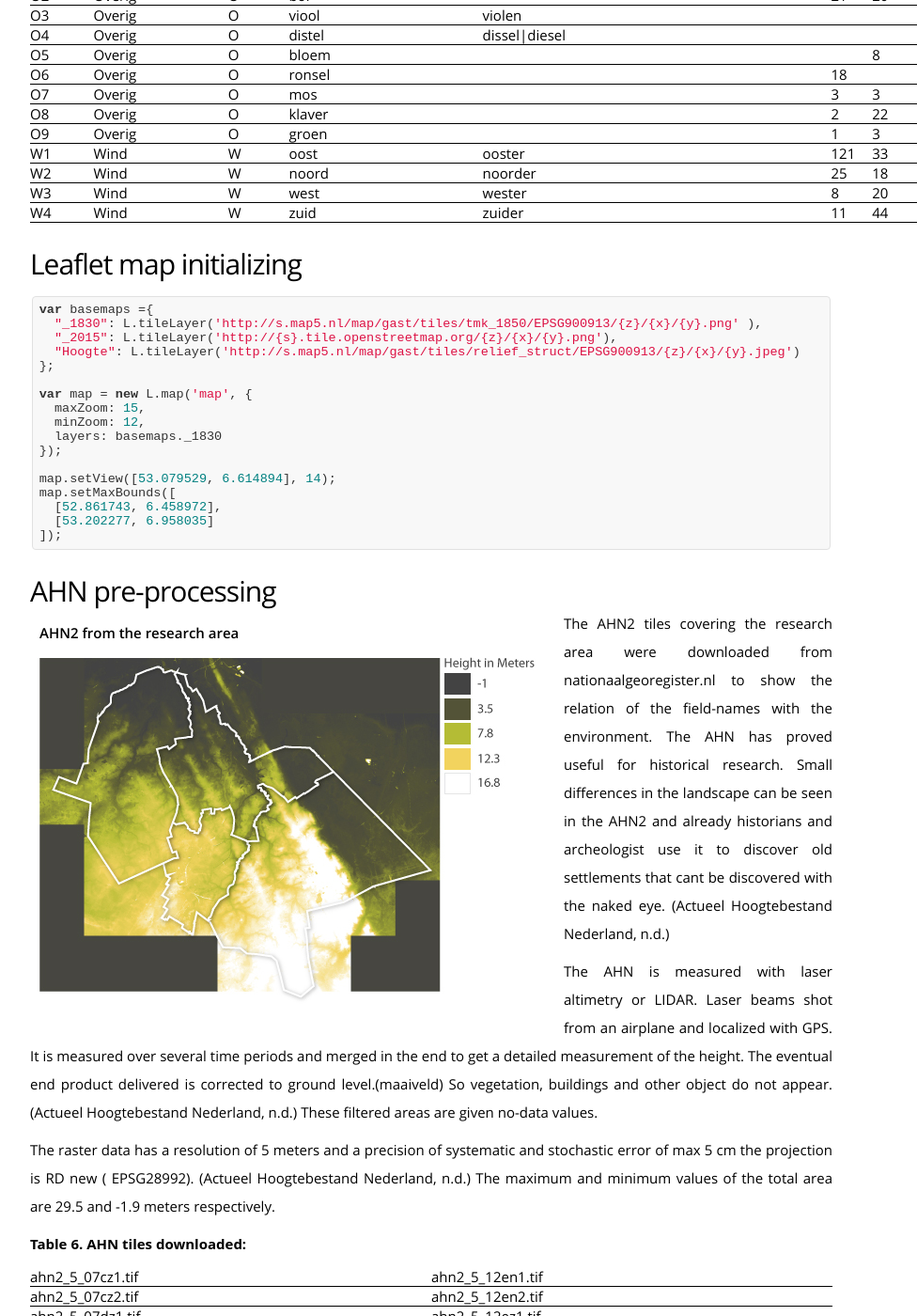
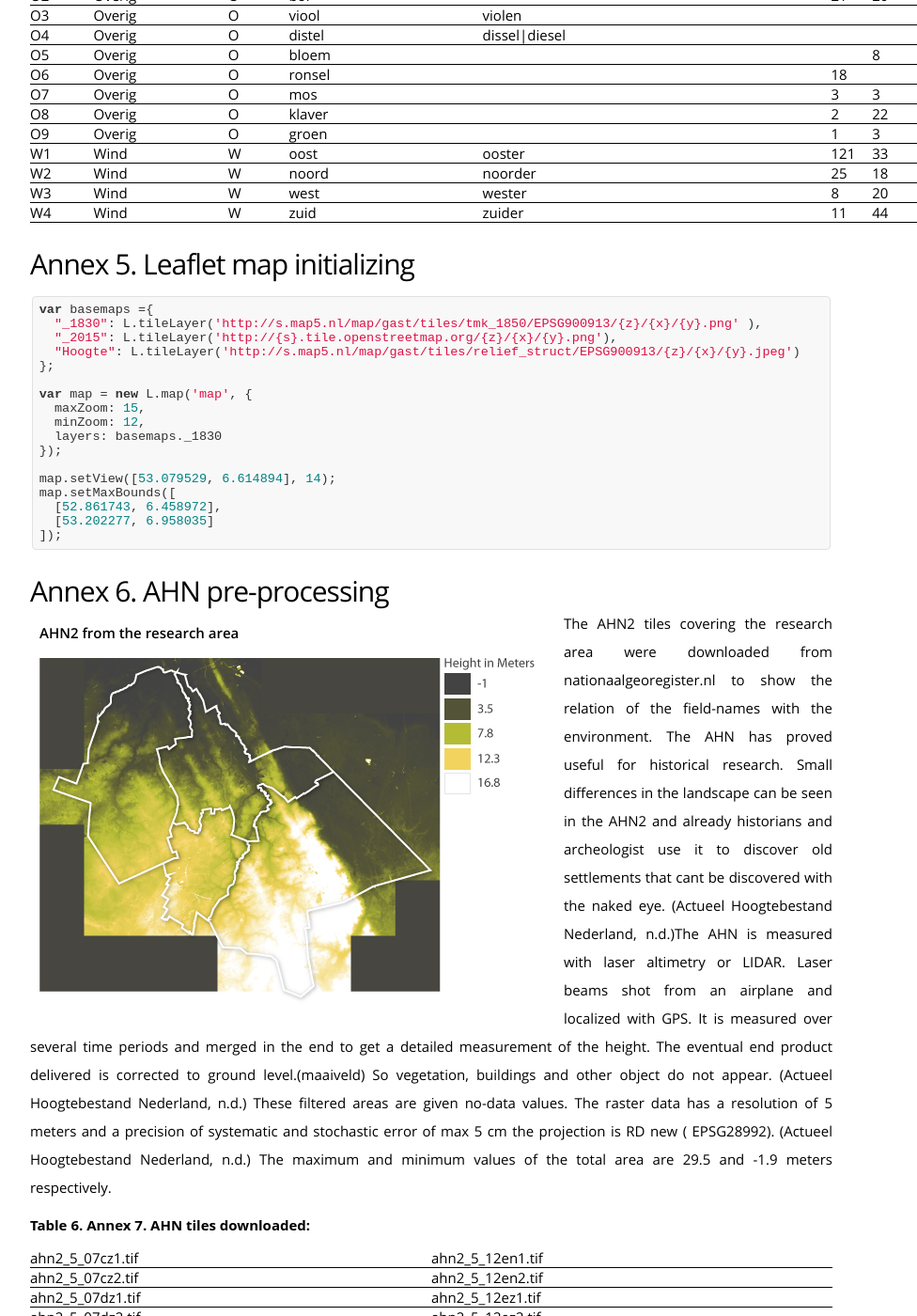
Before and after one commit to NieneB/InternshipReport, a Jekyll site: the page built from index.md, in a window 1280 px wide and 1400 px high, scrolled down 42532 px. Shown: the whole window at 94% size, without its empty margins (181-1157 px from the left). Built offline with Jekyll 4.4.1, drawn with Linux system fonts in a browser that asks for light colours; some web fonts are replaced; some of the changed text lies outside the part shown.

Commit message:
annex numbering:

```diff
--- a/index.md
+++ b/index.md
@@ -467,15 +467,15 @@ All the field-name data was delivered in separate .DAT files and scattered over
 	<figcaption> Flowchart field-name dataset processing </figcaption>
 </figure>
 
-For scripts see the <a class ="xref" href="#r-sript-converting-files-to-shapefile">appendix 1, 2 and 3.</a>
+For scripts see the <a class ="xref" href="#A1">appendix 1, 2 and 3.</a>
 
 After merging the datasets it resulted into a lot of overlapping areas, so instead,  the field-names were all linked to the Kadaster dataset from 1830. Now a single layer of polygons with multiple names is the result. This was done by spatially joining the datasets, or joining by the Kadaster ID’s which most of the datasets contained. The ID contained; municipality, sheet map number, parcel number.
 
 Eventually, the field-names that had no category assigned, in the previous research by the RCE, had to be classified as well. This to have more coverage and amount of field-names.
 
-The classification was done in R. See <a class="xref" href="#r-script-detecting-categories"> appendix 3</a> for the script.  A field-name can consist out of multiple words with a different meaning and multiple categories and lemmings can be assigned to one field name.  The classification provided by the RCE was used. This contained per category, different codes and alternative words that signifies the same.
-
-The script runs through all the field-names and all the possible categories, to match which category was applicable. These categories are given in <a class='xref' href="#field-name-cat"> table 4</a> with the amount of classes before  and after the classification in R. In the <a class="xref" href="categories-field-names-form-rce">  appendix 4 </a> a total overview of the categories and the names and alternative names can be found.
+The classification was done in R. See <a class="xref" href="#A3"> appendix 3</a> for the script.  A field-name can consist out of multiple words with a different meaning and multiple categories and lemmings can be assigned to one field name.  The classification provided by the RCE was used. This contained per category, different codes and alternative words that signifies the same.
+
+The script runs through all the field-names and all the possible categories, to match which category was applicable. These categories are given in <a class='xref' href="#field-name-cat"> table 4</a> with the amount of classes before  and after the classification in R. In the <a class="xref" href="#A4">  appendix 4 </a> a total overview of the categories and the names and alternative names can be found.
 
 <p class="table" id="field-name-cat"> Field-name categories </p>
 
@@ -538,7 +538,7 @@ Leaflet currently compete with OpenLayers only with respect to the display of ma
 
 Leaflet also has the applicability to install plug-ins. The MiniMap plug-in lets the user change the background map, and Leaflet Draw enables the creation of lines, polygons and points by the user.
 
-See <a class="xref" href="#leaflet-map-initializing"> appendix 5</a> for the Leaflet map initializing code.
+See <a class="xref" href="#A5"> appendix 5</a> for the Leaflet map initializing code.
 
 ### Back-end
 First both client side and server side are built on one computer as a single seat set-up, in order to develop and test the processes. Once the desired result is achieved, the prototype application will be moved to a server with a database.
@@ -546,10 +546,10 @@ First both client side and server side are built on one computer as a single sea
 #### Database
 The open source database PostgreSQL was installed with a PostGIS extension to create the needed database. It is currently the most popular free and open source spatial database (Steiniger and Hunter 2013). The PostGIS extension enables geographic objects like shape files and rasters.
 
-First, the data needed for the application was downloaded and pre-processed. <a class="xref" href="#ahn-tiles-downloaded:"> appendix 6 and 7 </a> $$ shows the pre-processing for the AHN2 data and the water topologies.
+First, the data needed for the application was downloaded and pre-processed. <a class="xref" href="#A6"> appendix 6 and 7 </a> shows the pre-processing for the AHN2 data and the water topologies.
 The AHN2 tiles covering the research area were downloaded from nationaalgeoregister.nl to show the relation of the field-names with the environment. The water bodies are downloaded from the open data PDOK.nl. The Top10NLactueel contains all topology of the Netherlands on a scale of 1:25.000. Only the water bodies were used.
 
-After pre-processing all the , data was loaded in the database with a dutch projected coordinate system RD new (EPSG:28992) See <a class="xref" href="#loading-data-in-the-database"> appendix 8 </a> for the Shp2psql and Raster2psql lines used.
+After pre-processing all the data was loaded in the database with a dutch projected coordinate system RD new (EPSG:28992) See <a class="xref" href="#A8"> appendix 8 </a> for the Shp2psql and Raster2psql lines used.
 
 #### API
 A API or application programming interface, is needed to connect the web-application with the data in the PostGis database.  For this purpose Brianc Node-Postgres is used. Node-Postgresis a PostgreSQL client for node.JS with pure JavaScript bindings.
@@ -559,7 +559,7 @@ For more info see:
 - https://github.com/brianc/node-postgres
 - https://nodejs.org/about/
 
-See <a class="xref" href="#request-response-for-transect-line"> appendix 9 </a> for the API request and response lines.
+See <a class="xref" href="#A9"> appendix 9 </a> for the API request and response lines.
 The request makes use client response on Leaflet Draw.  The response is send back to JS and handled with D3.  Because Leaflet projects in WGS84 (EPSG:4326) the SQL query translates the coordinates to RDnew for intersection with the data in the database. In the end of the SQL query, it transforms it back to WGS84 in order to project the line correctly on the leaflet map again.
 
 ## Method Sub-objective 3. Evaluating the web-application
@@ -575,7 +575,7 @@ Because there is not a official testing group available, the participants will b
 
 <a class="xref" href="#QandO">Table 5 </a>
 shows the statements asked and the connection with the design requirements which are in <a class="xref" href="#results-sub-objective-1-the-design-requirements"> chapter 5.1  </a>
-The complete questionnaire can be found in <a class="xref" href="#questionnaire-for-testing-the-application"> appendix 10</a>.
+The complete questionnaire can be found in <a class="xref" href="#A10"> appendix 10</a>.
 
 <p class="table" id="QandO"> Questions and Objectives </p>
 
@@ -721,7 +721,7 @@ One of the main inspirations was the following image:
   <p>*Source: https://commons.wikimedia.org/wiki/File:1832_Erie_Canal.jpg *</p>
 </figure>
 
-Complete mood board; see <a class="xref" href="#mood-board">appendix 11.</a>
+Complete mood board; see <a class="xref" href="#A11">appendix 11.</a>
 
 Custom fonts were explored to add to the feeling of a old map to the design. Old font was tried but made the names hard to read. So changed back to an easier to read font. Website used is www.fontsquirrel.com
 
@@ -783,9 +783,9 @@ See <a class="xref" href="#method2"> figure 19. </a> for the overall set-up of t
   <figcaption>Prototype application overview</figcaption>
 </figure>
 
-On the web page a line can be drawn by LeafletDraw on the Leaflet map. The coordinates of this line are edited to a line string format and parsed into a SQL query. This query is explained in <a class="xref" href="#request-response-for-transect-line"> appendix 9 </a>. This query is asked to the API which requests the data from the PostGIS database. The response is a geoJSON array containing the heights on every 10 meters of the line. This data is parsed back to the script of the website and used to draw the transect line and all the other characteristics needed.
-
-In <a class="xref" href="#request-response-for-transect-line"> appendix 9 </a> the code of the communication between the front-end and back-end is given.  As well as an example of the leaflet map and the d3 compilation of the request.
+On the web page a line can be drawn by LeafletDraw on the Leaflet map. The coordinates of this line are edited to a line string format and parsed into a SQL query. This query is explained in <a class="xref" href="#A9"> appendix 9 </a>. This query is asked to the API which requests the data from the PostGIS database. The response is a geoJSON array containing the heights on every 10 meters of the line. This data is parsed back to the script of the website and used to draw the transect line and all the other characteristics needed.
+
+In <a class="xref" href="#A9"> appendix 9 </a> the code of the communication between the front-end and back-end is given.  As well as an example of the leaflet map and the d3 compilation of the request.
 
 The total code can be found on <a href=" https://github.com/NieneB/veldnamen/">  https://github.com/NieneB/veldnamen</a>.
 
@@ -811,7 +811,7 @@ On average the user requirements scored a 3.66. The functional requirements scor
   <figcaption> Results questionnaire </figcaption>
 </figure>
 
-For the total answer overview see <a class="xref" href="#answers-on-the-questionnaire"> appendix 12</a> and the extra remarks made in <a class="xref" href="#">appendix 13.</a>
+For the total answer overview see <a class="xref" href="#A12"> appendix 12</a> and the extra remarks made in <a class="xref" href="#A13">appendix 13.</a>
 
 # Discussion
 The short time span (4 months) to conduct the research, resulted in a product that is not finished completely. Only a rough prototype was produced. Because the conducting researcher did all steps of the process herself, this resulted in time shortage and a lack of specific technical skills and knowledge. The iterative process of a good design oriented research,had to be followed several times in order to come to a user centred design wit a technical working application. Recommended would be to outsource certain parts of the development of an application to professionals with specific aimed skills.
@@ -825,7 +825,7 @@ No research was conducted into the target group.
 
 
 ## Discussion on the data
-The data was provided by the RCE, because this all came in a unknown file structure with no meta-data behind the various datasets, the background and quality of the data taken into consideration for this research. Also the categorization of the names, without a category assigned yet, was done in a harsh and crude way. A simple sting comparison was done, which also resulted in wrong assigning of categories. For example short words like *val* and *gat* could also appear in names which didn't refer to this particular relief structure. Also the order of the script which starts at the beginning of the table and runs on the order of categories through the possible categories, resulting in more use of names in the category of altitude and forests, then the last category wind direction and miscellaneous. The order of the table and so the order of running the script can be seen in<a class="xref" href="#categories-field-names-form-rce"> appendix 4 </a> . Overall no human cognition came to pass for the process, which makes the classification crude. But the focus was more on the technical development of the application then the correctness of the background information.
+The data was provided by the RCE, because this all came in a unknown file structure with no meta-data behind the various datasets, the background and quality of the data taken into consideration for this research. Also the categorization of the names, without a category assigned yet, was done in a harsh and crude way. A simple sting comparison was done, which also resulted in wrong assigning of categories. For example short words like *val* and *gat* could also appear in names which didn't refer to this particular relief structure. Also the order of the script which starts at the beginning of the table and runs on the order of categories through the possible categories, resulting in more use of names in the category of altitude and forests, then the last category wind direction and miscellaneous. The order of the table and so the order of running the script can be seen in<a class="xref" href="#A4"> appendix 4 </a> . Overall no human cognition came to pass for the process, which makes the classification crude. But the focus was more on the technical development of the application then the correctness of the background information.
 
 The professional knowledge about the data was with the RCE, therefore the focus was more on the visualization and not improving the information in the data. A lack of professional knowledge about the field-names was kept at a low level.
 
@@ -945,8 +945,7 @@ Some other small recommendations are:
 
 <h1 class="nocount" >Appendix</h1>
 
-
-<h2 class ="nocount">R script converting files to shape-file. </h2>
+<h2 class ="nocount" id="A1">Annex 1. R script converting files to shape-file. </h2>
 
     filenames <- list.files()
     filenames <- list.files(filenames , pattern = "*.TAB" ,full.names = T)
@@ -966,7 +965,7 @@ Some other small recommendations are:
     }
     exportToShape(filenames, "overig")
 
-<h2 class ="nocount">SQL adjustments field-names</h2>
+<h2 class ="nocount" id="A2">Annex 2. SQL adjustments field-names</h2>
 
     -- UPDATE veldnamen3 SET naam = naam_2 WHERE naam IS NULL;
     -- UPDATE veldnamen3 SET atoto_co_3 = code_3 WHERE atoto_co_3 IS NULL;
@@ -982,7 +981,7 @@ Some other small recommendations are:
     -- ALTER TABLE veldnamen3 RENAME COLUMN atoto_co_3 TO code_3;
 
 
-<h2 class ="nocount">R script detecting categories </h2>
+<h2 class ="nocount" id="A3">Annex 3. R script detecting categories </h2>
 
     library(sp)
     library(raster)
@@ -1038,7 +1037,7 @@ Some other small recommendations are:
     }
 
 
-<h2 class ="nocount"> Categories field-names form RCE </h2>
+<h2 class ="nocount" id="A4">Annex 4. Categories field-names form RCE </h2>
 
 <table>
 <tr> <th>	Lemming Code	</th> <th>	Category 	</th> <th>	Category Code	</th> <th>	Lemming	</th> <th>	Name Alternatives	</th> <th>	Count first Code	</th> <th>	Count second Code	</th> </tr>
@@ -1208,7 +1207,7 @@ Some other small recommendations are:
 
 
 
-<h2 class="nocount"> Leaflet map initializing </h2>
+<h2 class="nocount" id="A5">Annex 5. Leaflet map initializing </h2>
 
     var basemaps ={
       "_1830": L.tileLayer('http://s.map5.nl/map/gast/tiles/tmk_1850/EPSG900913/{z}/{x}/{y}.png' ),
@@ -1228,20 +1227,16 @@ Some other small recommendations are:
       [53.202277, 6.958035]
     ]);
 
-<h2 class="nocount"> AHN pre-processing </h2>
+<h2 class="nocount" id="A6">Annex 6. AHN pre-processing </h2>
 
 <figure class="text-wrap-left">
 <p class="fig">  AHN2 from the research area </p>
 <img src="img/ahn.jpg">
 </figure>
 
-The AHN2 tiles covering the research area were downloaded from nationaalgeoregister.nl to show the relation of the field-names with the environment. The AHN has proved useful for historical research. Small differences in the landscape can be seen in the AHN2 and already historians and archeologist use it to discover old settlements that cant be discovered with the naked eye. (Actueel Hoogtebestand Nederland, n.d.)
-
-The AHN is measured with laser altimetry or LIDAR. Laser beams shot from an airplane and localized with GPS. It is measured over several time periods and merged in the end to get a detailed measurement of the height. The eventual end product delivered is corrected to ground level.(maaiveld) So vegetation, buildings and other object do not appear. (Actueel Hoogtebestand Nederland, n.d.) These filtered areas are given no-data values.
-
-The raster data has a resolution of 5 meters and a precision of systematic and stochastic error of max 5 cm the projection is RD new ( EPSG28992). (Actueel Hoogtebestand Nederland, n.d.) The maximum and minimum values of the total area are 29.5 and -1.9 meters respectively.
-
-<p class="table"> AHN tiles downloaded:</p>
+The AHN2 tiles covering the research area were downloaded from nationaalgeoregister.nl to show the relation of the field-names with the environment. The AHN has proved useful for historical research. Small differences in the landscape can be seen in the AHN2 and already historians and archeologist use it to discover old settlements that cant be discovered with the naked eye. (Actueel Hoogtebestand Nederland, n.d.)The AHN is measured with laser altimetry or LIDAR. Laser beams shot from an airplane and localized with GPS. It is measured over several time periods and merged in the end to get a detailed measurement of the height. The eventual end product delivered is corrected to ground level.(maaiveld) So vegetation, buildings and other object do not appear. (Actueel Hoogtebestand Nederland, n.d.) These filtered areas are given no-data values. The raster data has a resolution of 5 meters and a precision of systematic and stochastic error of max 5 cm the projection is RD new ( EPSG28992). (Actueel Hoogtebestand Nederland, n.d.) The maximum and minimum values of the total area are 29.5 and -1.9 meters respectively.
+
+<p class="table" id="A7">Annex 7. AHN tiles downloaded:</p>
 
 <table>
  <tr> <td> ahn2_5_07cz1.tif</td> <td>   ahn2_5_12en1.tif </td> </tr>
@@ -1275,10 +1270,10 @@ For use in the application, the transect line looks best when not containing any
   <img src="img/ahnpreprocessing.jpg">
 </figure>
 
-<h2 class="nocount"> Water topologies pre-processing</h2>
+<h2 class="nocount" id="A8">Annex 8. Water topologies pre-processing</h2>
 
 The water bodies are downloaded from the open data PDOK.nl. The Top10NLactueel contains all topology of the Netherlands on a scale of 1:25.000. From this dataset only the water polygons are used and clipped to the research area. So the names of the water bodies can be included into the application. (“TOP10NL | Publieke Dienstverlening Op de Kaart Loket,” n.d.)
-EPSG28992
+All in EPSG28992.
 
 <p class="table"> Map sheets Top10NL downloaded </p>
 
@@ -1287,7 +1282,7 @@ EPSG28992
 </table>
 
 
-<h2 class="nocount"> Loading data into the PostGIS database </h2>
+<h2 class="nocount" id="A9">Annex 9. Loading data into the PostGIS database </h2>
 
 <p class="fig"> Loading data into the database</p>
 
@@ -1301,7 +1296,7 @@ EPSG28992
     Raster2pgsql
     ➜  ~ raster2pgsql -s 28992 -I -C /<path name>/ahn2*.tif public.ahn2 | psql -d veldnamen
 
-<h2 class="nocount"> Request & Response for transect line </h2>
+<h2 class="nocount" id="A10">Annex 10. Request & Response for transect line </h2>
 
 <p class="code">  D3 request coordinates and drawing transect path  </p>
 
@@ -1454,17 +1449,17 @@ This is all send back as one complete GeoJSON response.
     ]
 
 
-<h2 class ="nocount">Questionnaire for testing the application </h2>
+<h2 class ="nocount" id="A11">Annex 11. Questionnaire for testing the application </h2>
 
 ![](img\Vragenlijst Veldnamen Applicatie.jpg)
 
-<h2 class ="nocount">  Mood board </h2>
+<h2 class ="nocount" id="A12">Annex 12.  Mood board </h2>
 
 ![Alt text](img/Moodboard-01.jpg)
 ![Alt text](img/Moodboard-02.jpg)
 
 
-<h2 class ="nocount">Variations on the main idea </h2>
+<h2 class ="nocount" id="A13">Annex 13. Variations on the main idea </h2>
 
 For also on this main idea some variations can be made, these will be listed here.
 
@@ -1475,11 +1470,11 @@ Giving colours or patterns to the fields according to the soil property. Like a
 - Creating a small 3D landscape by adding multiple transect lines, stacked in front of each other.
 - Link stories provided to the line, so pop-ups with provided stories from the book.
 
-<h2 class ="nocount">Answers on the questionnaire </h2>
+<h2 class ="nocount" id="A14">Annex 14. Answers on the questionnaire </h2>
 
 ![](img/antwoorden.jpg)
 
-<h2 class ="nocount">Remarks on the questionnaire </h2>
+<h2 class ="nocount" id="A15">Annex 15. Remarks on the questionnaire </h2>
 
 - Works logical, though information is missing.
 - Make the pop-up disappear when the mouse moves away.
```
